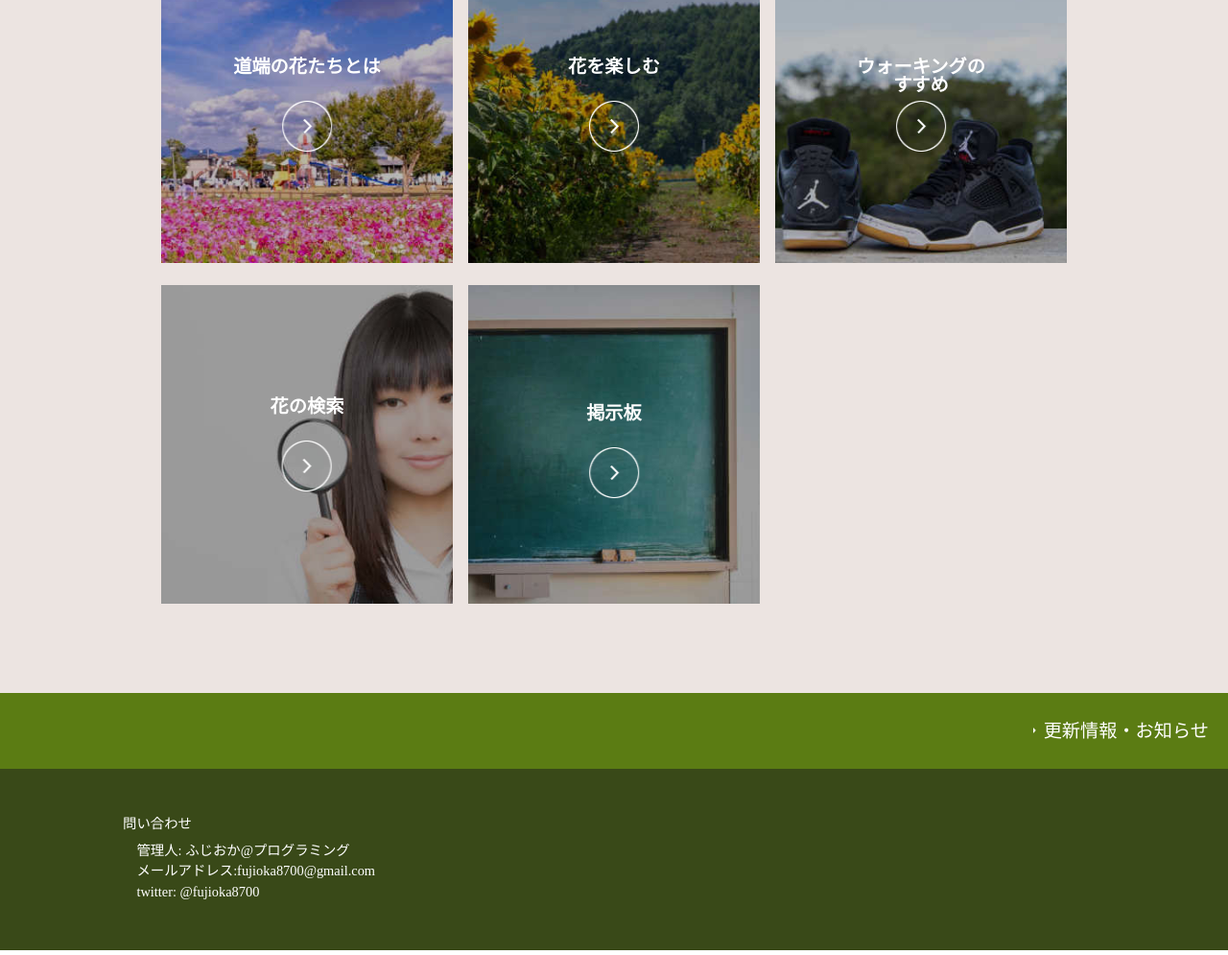
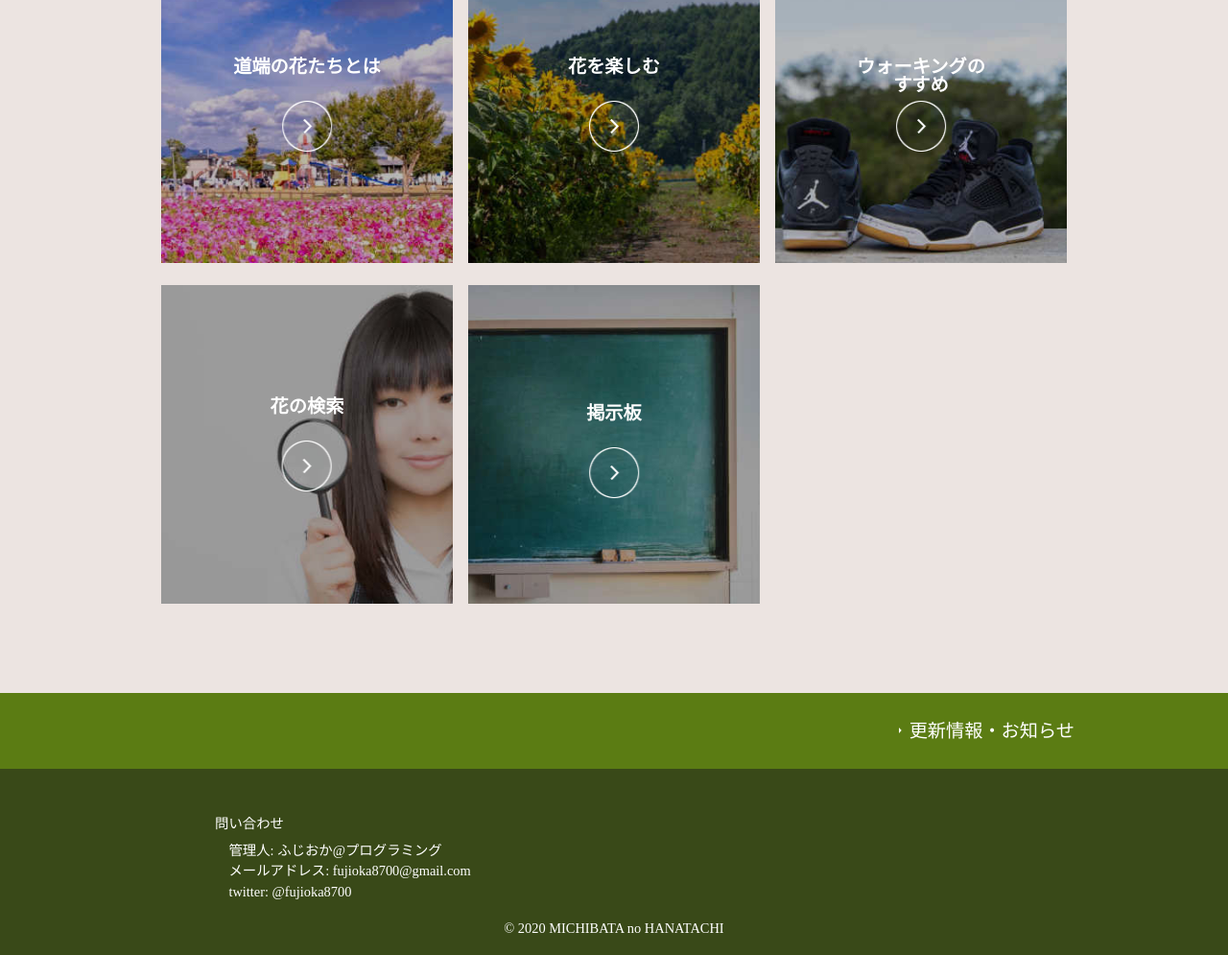
Before and after one commit to fujioka8700/Hanatachi, a website: page index.html in a window 1280 px wide. Shown: the part 772-1767 px from the top of the page at 96% size. Drawn offline with nearby package versions, Linux system fonts and the light colour scheme.

Commit message:
TOP画面、組み立て完了

```diff
--- a/css/style.scss
+++ b/css/style.scss
@@ -9,8 +9,20 @@ $spBreakPoint: 768px; //スマホ、ブレイクポイント
     }
 }
 
+//リンクの文字色
+a {
+    color: #fff;
+    text-decoration: none;
+    transition: opacity .2s;
+
+    //リンクhover時、暗くする
+    &:hover {
+        opacity: .6;
+    }
+}
+
 //ハイライトカラーの無効化
-* { -webkit-tap-highlight-color: rgba(0, 0, 0, 0)}
+* { -webkit-tap-highlight-color: rgba(0, 0, 0, 0) !important; }
 
 /* ----- headerハンバーガーメニュー ----- */
 .header {
@@ -72,6 +84,7 @@ $spBreakPoint: 768px; //スマホ、ブレイクポイント
 
 .global-nav__item a:hover {
     background-color: #eee;
+    opacity: 1;
 }
 
 .hamburger__line {
@@ -195,9 +208,14 @@ $spBreakPoint: 768px; //スマホ、ブレイクポイント
         margin: 15px;
 
         @include mq_pc() {
-            max-width: 960px;
+            max-width: $pcMaxWidth;
             text-align: left;
             margin: 13px auto;
+        }
+
+        //ホームページhover時、変化はつけない
+        a:hover {
+            opacity: 1;
         }
     }
 }
@@ -239,7 +257,7 @@ $spBreakPoint: 768px; //スマホ、ブレイクポイント
             display: block !important;
         }
 
-        max-width: 960px;
+        max-width: $pcMaxWidth;
     }
 }
 
@@ -338,6 +356,10 @@ $spBreakPoint: 768px; //スマホ、ブレイクポイント
 /* ----- footer ----- */
 .footer {
     .footer-inner {
+        .info-bgcolor {
+            background: #5b7c13;
+        }
+
         h2 {
             padding: 30px 20px;
             background: #5b7c13;
@@ -351,6 +373,10 @@ $spBreakPoint: 768px; //スマホ、ブレイクポイント
                 background: url('../images/footer__list-style-mark.png') no-repeat center;
             }
 
+            @include mq_pc() {
+                max-width: $pcMaxWidth;
+                margin: 0 auto;
+            }
         }
 
         h3 {
@@ -358,8 +384,15 @@ $spBreakPoint: 768px; //スマホ、ブレイクポイント
             margin-bottom: 10px;
         }
 
+        .contact-bgcolor {
+            background: #394918;
+        }
+
         .contact {
-            padding: 50px 10%;
+            max-width: $pcMaxWidth;
+            margin: 0 auto;
+            padding: 50px 5% 0 5%;
+            box-sizing: border-box;
             background: #394918;
             color: #fff;
             font-weight: normal;
@@ -370,15 +403,10 @@ $spBreakPoint: 768px; //スマホ、ブレイクポイント
                 line-height: 1.5em;
                 text-indent: 1em;
             }
-        }
 
-        a {
-            color: #fff;
-            text-decoration: none;
-            transition: opacity .2s;
-
-            &:hover {
-                opacity: .6;
+            .small {
+                text-align: center;
+                padding: 20px;
             }
         }
     }
--- a/index.html
+++ b/index.html
@@ -102,15 +102,20 @@
     </div><!-- /.main -->
     <footer class="footer">
         <div class="footer-inner">
+            <div class="info-bgcolor">
                 <h2><a href="information.html">更新情報・お知らせ</a></h2>
+            </div><!-- /.info-bgcolor -->
+            <div class="contact-bgcolor">
                 <div class="contact">
                     <h3>問い合わせ</h3>
                     <ul>
                         <li>管理人: ふじおか@プログラミング</li>
-                    <li>メールアドレス:fujioka8700@gmail.com</li>
-                    <li>twitter: @fujioka8700</li>
+                        <li>メールアドレス: <a href="mailto:fujioka8700@gmail.com">fujioka8700@gmail.com</a></li>
+                        <li>twitter: <a href="https://twitter.com/fujioka8700">@fujioka8700</a></li>
                     </ul>
+                    <p class="small"><small>&copy; 2020 MICHIBATA no HANATACHI</small></p>
                 </div><!-- /.contact -->
+            </div><!-- /.contact-bgcolor -->
         </div><!-- /.footer-inner -->
     </footer>
     <script src="node_modules/jquery/dist/jquery.min.js"></script>
```
Also changed, not shown: css/style.css, 1 other file. Lines whose indentation alone changed are shown as unchanged.
